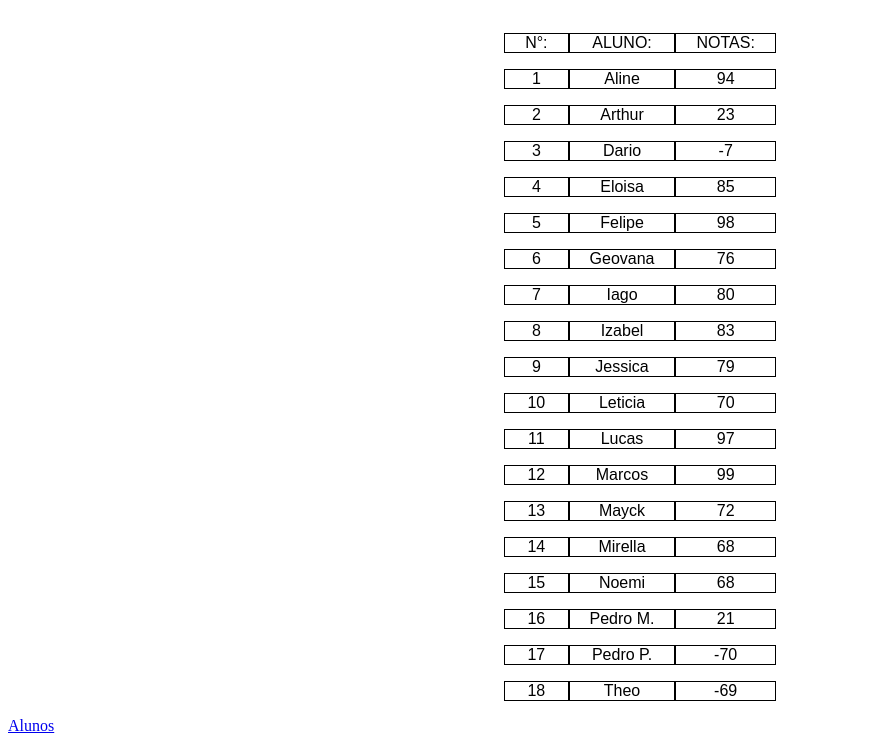
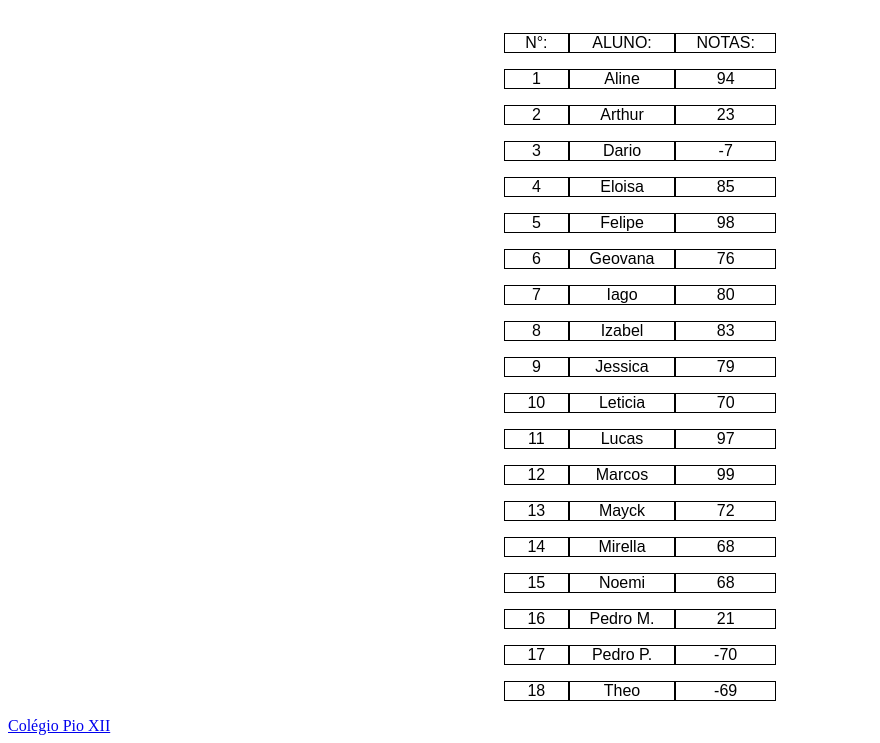
Before and after one commit to engelmannmarcos/Alunos-pioXII, a plain HTML site: page index.html in a window 1280 px wide. Shown: the part 60-803 px from the top of the page, without its empty margins (0-880 px from the left). Drawn offline with Linux system fonts and the light colour scheme.

Commit message:
Update index.html

```diff
--- a/index.html
+++ b/index.html
@@ -77,7 +77,7 @@
           </div>
         </div>
         <div class="final">
-                    <a class="conferir" href="https://engelmannmarcos.github.io/Apresentacao-pioXII/">Alunos</a>
+                    <a class="conferir" href="https://engelmannmarcos.github.io/Apresentacao-pioXII/">Colégio Pio XII</a>
                 </div>
     </div>
   </main>
```
